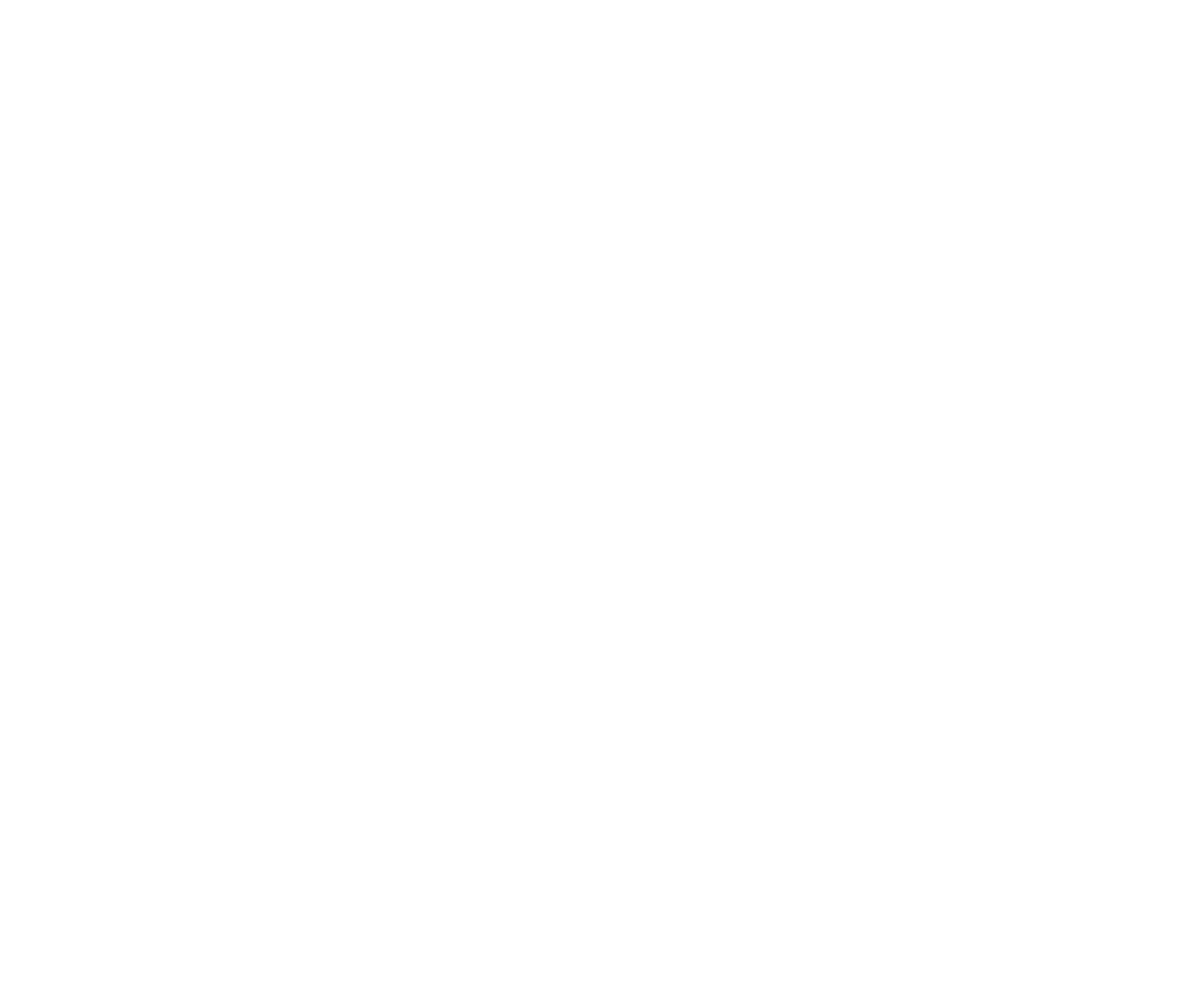
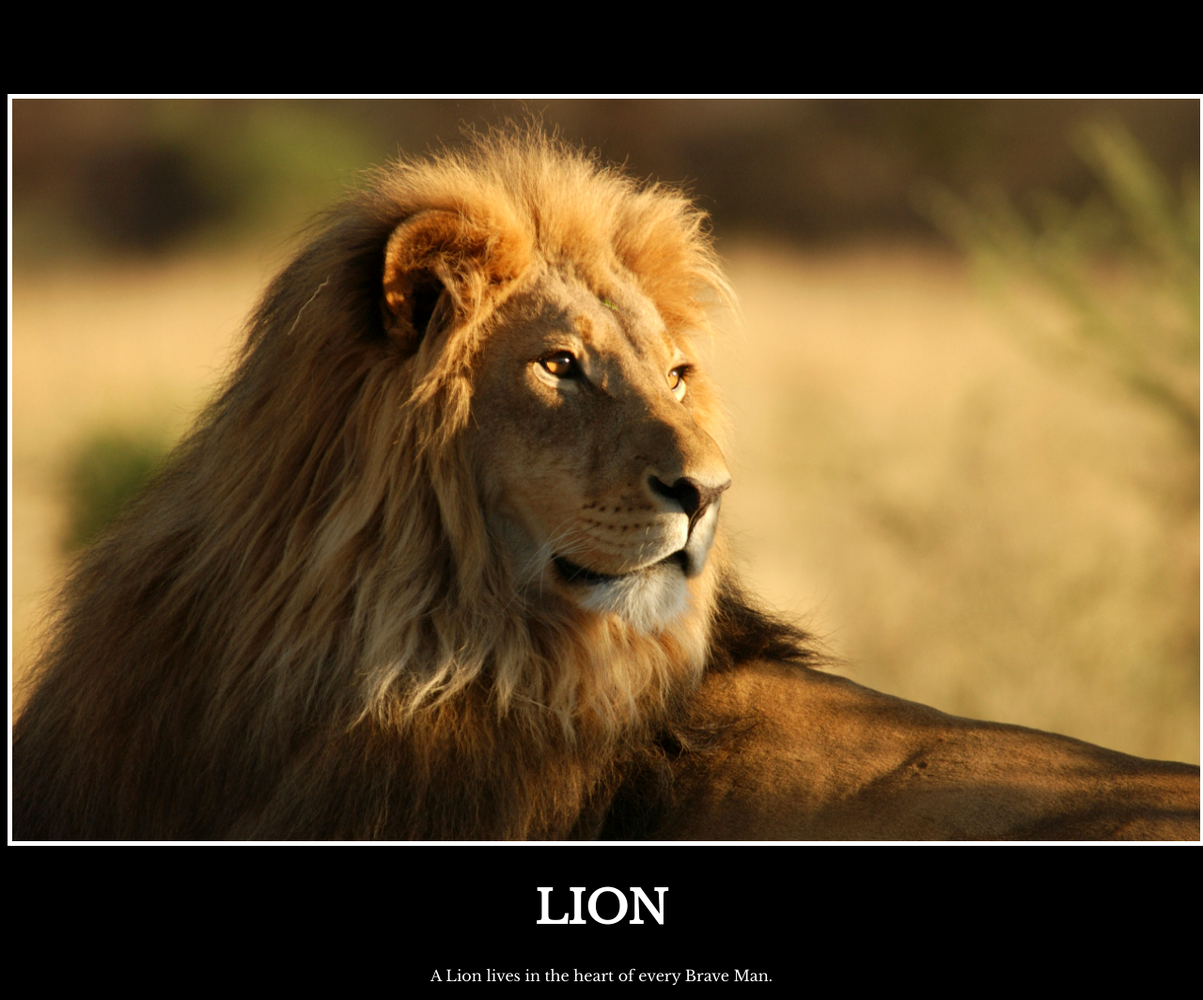
Before and after one commit to Rahulmajhi0123/html-portfolio, a plain HTML site: page index.html in a window 1280 px wide. Shown: the whole page at 94% size. Before the commit the page ends 800 px from the top, so only its background shows below. Drawn offline with nearby package versions, Linux system fonts and the light colour scheme.

Commit message:
Add files via upload

```diff
--- a/index.html
+++ b/index.html
@@ -14,3 +14,23 @@ But it must have the following features:
 6. Read about the text-transform property on MDN docs to make the h1 uppercase with CSS.
   https://developer.mozilla.org/en-US/docs/Web/CSS/text-transform
 -->
+<!DOCTYPE html>
+<html lang="en">
+<head>
+  <meta charset="UTF-8">
+  <meta http-equiv="X-UA-Compatible" content="IE=edge">
+  <meta name="viewport" content="width=device-width, initial-scale=1.0">
+  <title>Document</title>
+  <link rel="stylesheet" href="./style.css"/>
+  <link rel="preconnect" href="https://fonts.googleapis.com">
+  <link rel="preconnect" href="https://fonts.gstatic.com" crossorigin>
+  <link href="https://fonts.googleapis.com/css2?family=Libre+Baskerville&display=swap" rel="stylesheet">
+</head>
+<body>
+  <div class="poster">
+    <img class="motivation" src="./assets/images/rahul.jpg" alt="lion watching around"/>
+    <h1>LION</h1>
+    <p>A Lion lives in the heart of every Brave Man.</p>
+  </div>
+</body>
+</html>
--- a/style.css
+++ b/style.css
@@ -0,0 +1,19 @@
+h1{
+    text-transform: uppercase;
+    font-size: 3rem;
+}
+body {
+    background-color: black;
+  }
+.poster{
+    width: 100%;
+  margin-left: 0%;
+  margin-top: 100px;
+  color: white;
+  font-family: "Libre Baskerville", serif;
+  text-align: center;
+}
+.motivation{
+    border: 5px solid white;
+    width: 100%;
+}
```
